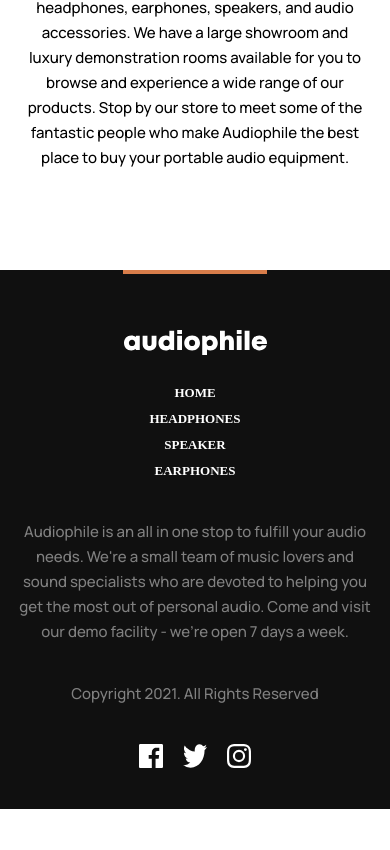
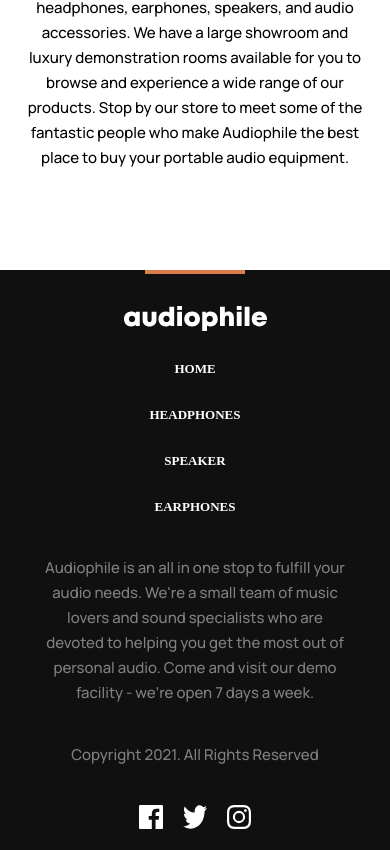
Before and after one commit to BilalHassen/audiophile-web-site, a React (Vite) app: page / in a window 390 px wide. Shown: the part 3063-3913 px from the top of the page. Before the commit the page ends 3872 px from the top, so only its background shows below. Built offline with nearby package versions, Linux system fonts and the light colour scheme; a web font is replaced by a local one.

Commit message:
fix responsive styling on footer

```diff
--- a/src/Components/Footer/Footer.jsx
+++ b/src/Components/Footer/Footer.jsx
@@ -7,6 +7,7 @@ export default function Footer() {
   return (
     <>
       <footer className="footer">
+        <div className="footer__wrapper">
           <hr className="footer__divider"></hr>
           <div className="footer__logo-container">
             <img className="footer__logo" src={logo} alt={"footer logo"}></img>
@@ -19,10 +20,10 @@ export default function Footer() {
           </div>
           <div className="footer__info-txt">
             <p className="footer__para">
-            Audiophile is an all in one stop to fulfill your audio needs. We're
-            a small team of music lovers and sound specialists who are devoted
-            to helping you get the most out of personal audio. Come and visit
-            our demo facility - we’re open 7 days a week.
+              Audiophile is an all in one stop to fulfill your audio needs.
+              We're a small team of music lovers and sound specialists who are
+              devoted to helping you get the most out of personal audio. Come
+              and visit our demo facility - we’re open 7 days a week.
             </p>
             <div className="footer__copyright">
               <p className="footer__copyright-text">
@@ -41,6 +42,7 @@ export default function Footer() {
               </ul>
             </div>
           </div>
+        </div>
       </footer>
     </>
   );
--- a/src/Components/Footer/Footer.scss
+++ b/src/Components/Footer/Footer.scss
@@ -5,7 +5,7 @@
   background-color: #101010;
   color: $white;
   margin-top: 0rem;
-  padding: 1.6rem 1.6rem 4rem 1.6rem;
+  padding: 1.6rem 1.6rem 2rem 1.6rem;
   gap: 4rem;
   display: flex;
   flex-direction: column;
@@ -15,28 +15,55 @@
     align-items: start;
   }
 
+  &__wrapper {
+    // padding-left: 1.6rem;
+    // padding-right: 1.6rem;
+    padding-top: 6rem;
+
+    padding-top: 1.6rem;
+    max-width: 340px;
+    margin: 0 auto;
+
+    @include mobile-medium {
+      padding-left: 2.6rem;
+      padding-right: 2.6rem;
+      max-width: 400px;
+    }
+
     @include mobile-large {
-    padding: 1.6rem 3rem 4rem 3rem;
+      padding: 3rem;
+      max-width: 500px;
     }
 
     @include tablet-small {
-    padding: 1.6rem 3.5rem 4rem 3.5rem;
+      padding-left: 3.5rem;
+      padding-right: 3.5rem;
+      max-width: 800px;
+    }
+
+    @include tablet-medium {
+      padding-left: 4.5rem;
+      padding-right: 4.5rem;
+      max-width: 1100px;
     }
 
     @include tablet-large {
-    padding: 1.6rem 8rem 4rem 8rem;
+      padding-left: 6rem;
+      padding-right: 6rem;
+      max-width: 1300px;
     }
 
     @include desktop-small {
-    padding: 4rem 12rem 4rem 12rem;
-  }
-
-  @include desktop-medium {
-    padding: 4rem 14rem 4rem 14rem;
+      padding-left: 15rem;
+      padding-right: 15rem;
+      max-width: 1600px;
     }
 
     @include desktop-large {
-    padding: 6rem 18rem 6rem 18rem;
+      padding-left: 20rem;
+      padding-right: 20rem;
+      max-width: 2000px;
+    }
   }
 
   &__divider {
@@ -45,9 +72,13 @@
     border: none;
     display: block;
     position: relative;
-    bottom: 16.1px;
+    bottom: 32px;
     height: 0.4rem;
-    width: 40%;
+    max-width: 100px;
+
+    @include mobile-large {
+      bottom: 46px;
+    }
 
     @include tablet-small {
       width: 15%;
@@ -55,13 +86,11 @@
     }
 
     @include desktop-small {
-      bottom: 40px;
-      width: 8%;
+      bottom: 46px;
     }
 
     @include desktop-large {
-      bottom: 60px;
-      width: 8%;
+      bottom: 46px;
     }
   }
 
@@ -70,6 +99,7 @@
     align-items: center;
     flex-direction: column;
     gap: 3rem;
+    padding-bottom: 4rem;
 
     @include tablet-small {
       align-items: start;
@@ -81,6 +111,7 @@
       width: 100%;
       justify-content: space-between;
       align-items: center;
+      padding-bottom: 4rem;
     }
   }
 
@@ -93,7 +124,7 @@
   &__nav {
     display: flex;
     flex-direction: column;
-    gap: 1rem;
+    gap: 3rem;
     align-items: center;
 
     @include tablet-small {
```
Lines whose indentation alone changed are shown as unchanged.
